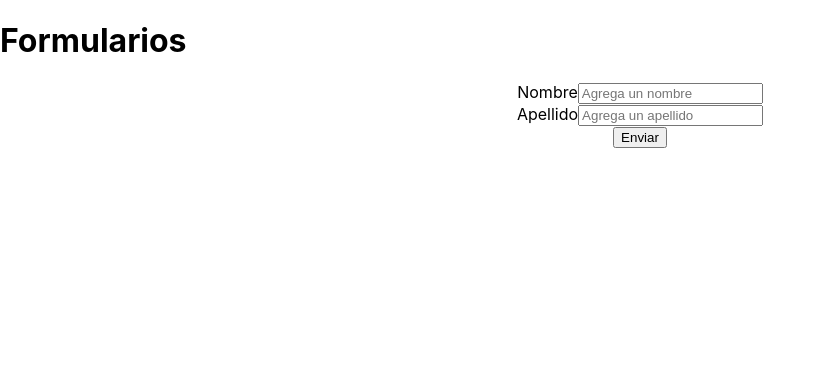
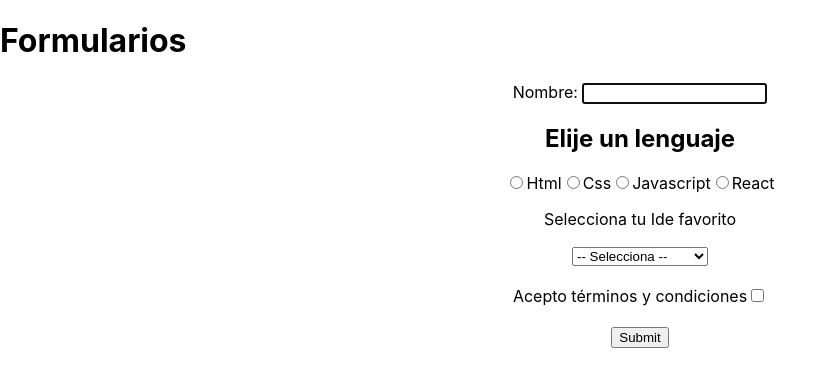
Before and after one commit to Maopos/Ada-React-course, a React (Create React App) app: page / in a window 1280 px wide. Shown: the top 386 px of the page, without its empty margins (0-835 px from the left). Built offline with nearby package versions, Linux system fonts and the light colour scheme.

Commit message:
Form 2 y Form 3

```diff
--- a/src/App.js
+++ b/src/App.js
@@ -1,11 +1,15 @@
-import Formulario from "./components/Formulario";
+//import Formulario from "./components/Formulario";
+//import Formularios2 from "./components/Formularios2";
+import Forms from "./components/Forms";
 
 function App() {
   return (
     <div className="App">
       <header className="App-header">
         <h1>Formularios</h1>
-        <Formulario />
+        {/* <Formulario /> */}
+        {/* <Formularios2 /> */}
+        <Forms/>
       </header>
     </div>
   );
--- /dev/null
+++ b/src/components/Forms.jsx
@@ -0,0 +1,148 @@
+import { useState } from "react";
+
+const Forms = () => {
+  const [usuario, setUsuario] = useState({
+    nombre: "",
+    lenguaje: "",
+    ide: "",
+    terminos: false,
+  });
+
+  const handleUsuario = (e) => {
+    setUsuario({
+      ...usuario,
+      [e.target.name]: e.target.value,
+    });
+  };
+
+  const handleChecked = (e) => {
+    setUsuario({
+      ...usuario,
+      [e.target.name]: e.target.checked,
+    });
+  };
+
+  const lenguajeUsuario = () => {
+    if (usuario.ide === "vsc") {
+      return "Visual Studio Code";
+    } else if (usuario.ide === "atm") {
+      return "Atom";
+    } else if (usuario.ide === "sbt") {
+      return "Sublime Text";
+    } else if (usuario.ide === "ija") {
+      return "IntelliJ Idea";
+    }
+  };
+
+  const handleSubmit = (e) => {
+    e.preventDefault();
+
+    if (Object.keys(usuario).length < 1 || !usuario.terminos) {
+      console.log("Llena todos los campos...");
+      return;
+    }
+
+    const newUsuario = {
+      nombre: usuario.nombre,
+      lenguaje: usuario.lenguaje,
+      terminos: usuario.terminos,
+      ide: lenguajeUsuario(),
+    };
+
+    console.log(newUsuario);
+
+    setUsuario({
+      nombre: "",
+      lenguaje: "",
+      ide: "",
+      terminos: false,
+    });
+  };
+
+  return (
+    <div>
+      <center>
+        <form onSubmit={handleSubmit}>
+          <div>
+            <label htmlFor="nombre">Nombre: </label>
+            <input
+              id="nombre"
+              type="text"
+              name="nombre"
+              value={usuario.nombre}
+              onChange={handleUsuario}
+              autoFocus
+            />
+          </div>
+          <div>
+            <h2>Elije un lenguaje</h2>
+
+            <input
+              type="radio"
+              id="Html"
+              name="lenguaje"
+              value="html"
+              onChange={handleUsuario}
+              checked={usuario.lenguaje === "html"}
+            />
+            <label htmlFor="Html">Html</label>
+            <input
+              type="radio"
+              id="css"
+              name="lenguaje"
+              value="css"
+              onChange={handleUsuario}
+              checked={usuario.lenguaje === "css"}
+            />
+            <label htmlFor="css">Css</label>
+            <input
+              type="radio"
+              id="javascript"
+              name="lenguaje"
+              value="javascript"
+              onChange={handleUsuario}
+              checked={usuario.lenguaje === "javascript"}
+            />
+            <label htmlFor="javascript">Javascript</label>
+            <input
+              type="radio"
+              id="react"
+              name="lenguaje"
+              value="react"
+              onChange={handleUsuario}
+              checked={usuario.lenguaje === "react"}
+            />
+            <label htmlFor="react">React</label>
+            <p>Selecciona tu Ide favorito</p>
+            <select
+              name="ide"
+              id="ide"
+              onChange={handleUsuario}
+              value={usuario.ide || ""}
+            >
+              <option value="">-- Selecciona --</option>
+              <option value="vsc">Visual Studio Code</option>
+              <option value="atm">Atom</option>
+              <option value="sbt">Sublime Text</option>
+              <option value="ija">IntelliJ Idea</option>
+            </select>
+            <br />
+            <br />
+            <label htmlFor="terminos">Acepto términos y condiciones</label>
+            <input
+              type="checkbox"
+              name="terminos"
+              id="terminos"
+              checked={usuario.terminos}
+              onChange={handleChecked}
+            />
+          </div>
+          <br />
+          <input type="submit" />
+        </form>
+      </center>
+    </div>
+  );
+};
+
+export default Forms;
--- a/src/components/Formulario.jsx
+++ b/src/components/Formulario.jsx
@@ -61,6 +61,7 @@ const Formulario = () => {
           <button>Enviar</button>
         </form>
       </center>
+      <hr />
     </div>
   );
 };
--- /dev/null
+++ b/src/components/Formularios2.jsx
@@ -0,0 +1,120 @@
+import React, { useState } from "react";
+
+const Formularios2 = () => {
+  //
+  const [nombre, setNombre] = useState("");
+  const [lenguaje, setLenguaje] = useState("");
+  const [ide, setIde] = useState("");
+  const [aceptaTerminos, setAceptaTerminos] = useState(false);
+
+  const handleSubmit = (e) => {
+    e.preventDefault();
+
+    if ([nombre, lenguaje, ide].includes("") || !aceptaTerminos) {
+      console.log('Llena todos los campos...');
+
+      return;
+    }
+
+    const datos = {
+      nombre,
+      lenguaje,
+      ide,
+      aceptaTerminos
+    };
+
+    console.log(datos);
+
+    setNombre("");
+    setLenguaje("");
+    setIde("");
+    setAceptaTerminos(false);
+  };
+
+  return (
+    <div>
+      <center>
+        <form onSubmit={handleSubmit}>
+          <div>
+            <label htmlFor="nombre">Nombre: </label>
+            <input
+              id="nombre"
+              type="text"
+              name="nombre"
+              value={nombre}
+              onChange={(e) => setNombre(e.target.value)}
+              autoFocus
+            />
+          </div>
+          <div>
+            <h2>Elije un lenguaje</h2>
+
+            <input
+              type="radio"
+              id="Html"
+              name="lenguaje"
+              value="html"
+              onChange={(e) => setLenguaje(e.target.value)}
+              checked={lenguaje === "html"}
+            />
+            <label htmlFor="Html">Html</label>
+            <input
+              type="radio"
+              id="css"
+              name="lenguaje"
+              value="css"
+              onChange={(e) => setLenguaje(e.target.value)}
+              checked={lenguaje === "css"}
+            />
+            <label htmlFor="css">Css</label>
+            <input
+              type="radio"
+              id="javascript"
+              name="lenguaje"
+              value="javascript"
+              onChange={(e) => setLenguaje(e.target.value)}
+              checked={lenguaje === "javascript"}
+            />
+            <label htmlFor="javascript">Javascript</label>
+            <input
+              type="radio"
+              id="react"
+              name="lenguaje"
+              value="react"
+              onChange={(e) => setLenguaje(e.target.value)}
+              checked={lenguaje === "react"}
+            />
+            <label htmlFor="react">React</label>
+            <p>Selecciona tu Ide favorito</p>
+            <select
+              name="ide"
+              id="ide"
+              onChange={(e) => setIde(e.target.value)}
+              value={ide || ""}
+            >
+              <option value="">-- Selecciona --</option>
+              <option value="vsc">Visual Studio Code</option>
+              <option value="atm">Atom</option>
+              <option value="sbt">Sublime Text</option>
+              <option value="ija">IntelliJ Idea</option>
+            </select>
+            <br />
+            <br />
+            <label htmlFor="terminos">Acepto términos y condiciones</label>
+            <input
+              type="checkbox"
+              name="terminos"
+              id="terminos"
+              checked={aceptaTerminos}
+              onChange={(e) => setAceptaTerminos(e.target.checked)}
+            />
+          </div>
+          <br />
+          <input type="submit" />
+        </form>
+      </center>
+    </div>
+  );
+};
+
+export default Formularios2;
```
